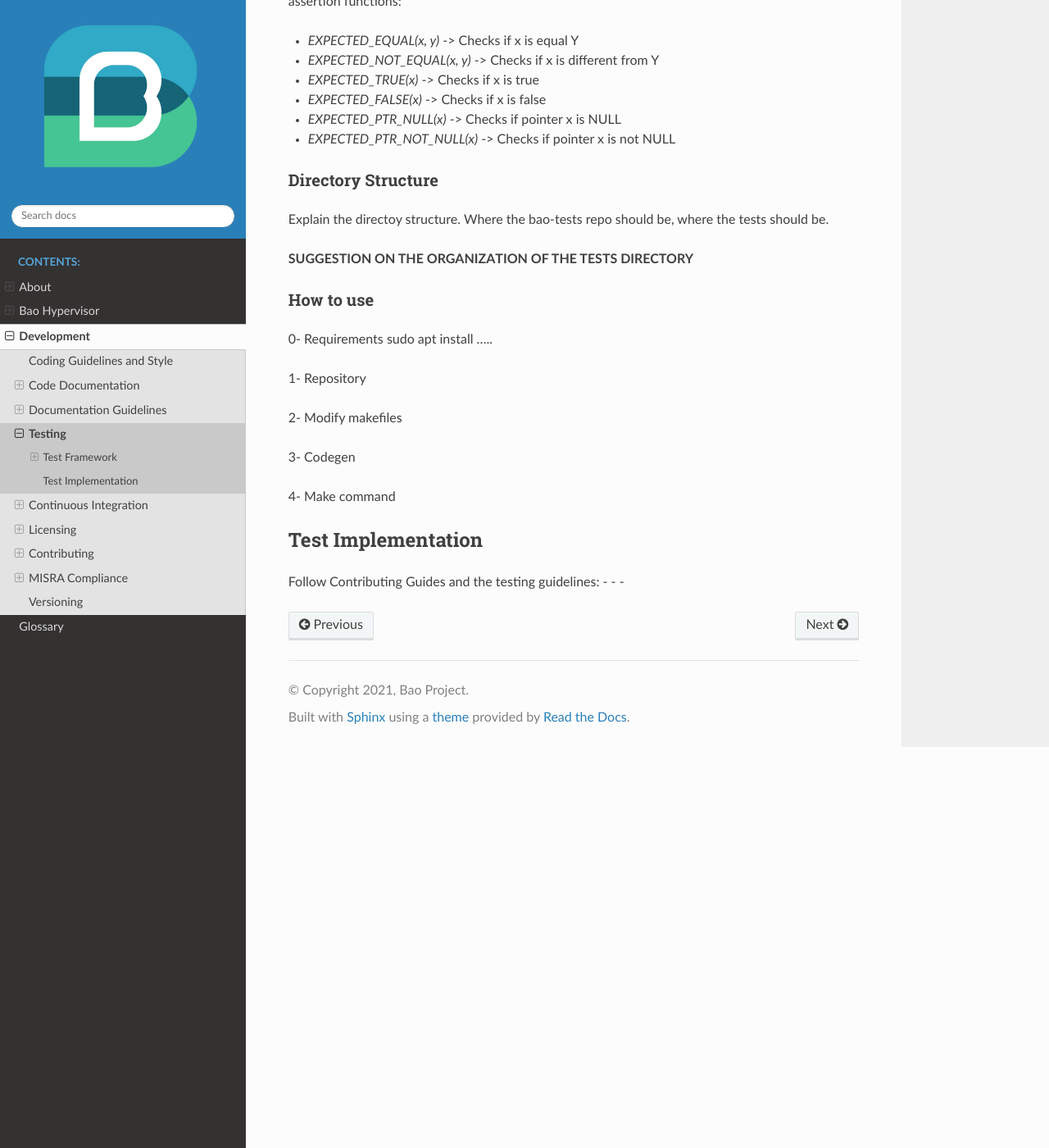
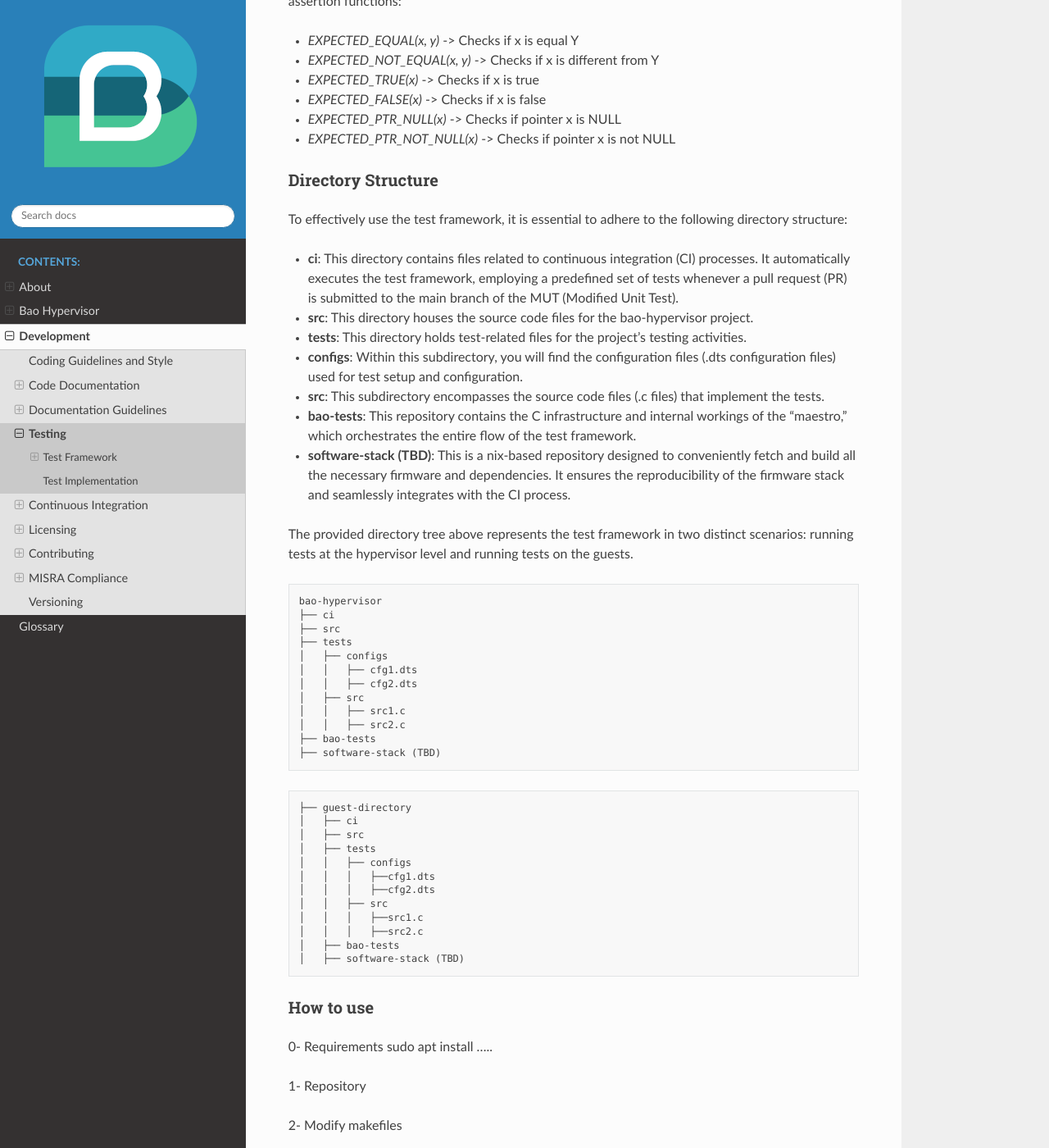
Before and after one commit to bao-project/bao-docs, a Sphinx documentation site: the page built from source/development/testing.rst, in a window 1280 px wide and 1400 px high, scrolled down 3337 px. Shown: the whole window at 82% size. Built offline with Sphinx 7.4.7 and the Read the Docs theme 2.0.0, drawn with Linux system fonts in a browser that asks for light colours.

Commit message:
feat(skeleton): directory structure
Co-Authored-By: Cristiano Rodrigues <33751144+ESCristiano@users.noreply.github.com>

```diff
--- a/source/development/testing.rst
+++ b/source/development/testing.rst
@@ -82,10 +82,54 @@ To facilitate test development, the framework already integrates the following i
 
 Directory Structure
 *******************
-Explain the directoy structure. Where the bao-tests repo should be, where the
-tests should be.
+To effectively use the test framework, it is essential to adhere to the following directory structure:
 
-**SUGGESTION ON THE ORGANIZATION OF THE TESTS DIRECTORY**
+- **ci**: This directory contains files related to continuous integration (CI) processes. It automatically executes the test framework, employing a predefined set of tests whenever a pull request (PR) is submitted to the main branch of the MUT (Modified Unit Test).
+
+- **src**: This directory houses the source code files for the bao-hypervisor project.
+
+- **tests**: This directory holds test-related files for the project's testing activities.
+
+- **configs**: Within this subdirectory, you will find the configuration files (.dts configuration files) used for test setup and configuration.
+
+- **src**: This subdirectory encompasses the source code files (.c files) that implement the tests.
+
+- **bao-tests**: This repository contains the C infrastructure and internal workings of the "maestro," which orchestrates the entire flow of the test framework.
+
+- **software-stack (TBD)**: This is a nix-based repository designed to conveniently fetch and build all the necessary firmware and dependencies. It ensures the reproducibility of the firmware stack and seamlessly integrates with the CI process.
+
+The provided directory tree above represents the test framework in two distinct scenarios: running tests at the hypervisor level and running tests on the guests.
+
+.. code-block:: yaml
+
+	bao-hypervisor
+	├── ci
+	├── src
+	├── tests
+	│   ├── configs
+	│   │   ├── cfg1.dts
+	│   │   ├── cfg2.dts
+	│   ├── src
+	│   │   ├── src1.c
+	│   │   ├── src2.c
+	├── bao-tests
+	├── software-stack (TBD)
+
+
+.. code-block:: yaml
+
+	├── guest-directory
+	│   ├── ci
+	│   ├── src
+	│   ├── tests
+	│   │   ├── configs
+	│   │   │   ├──cfg1.dts
+	│   │   │   ├──cfg2.dts
+	│   │   ├── src
+	│   │   │   ├──src1.c
+	│   │   │   ├──src2.c
+	│   ├── bao-tests
+	│   ├── software-stack (TBD)
 
 
 How to use
```
